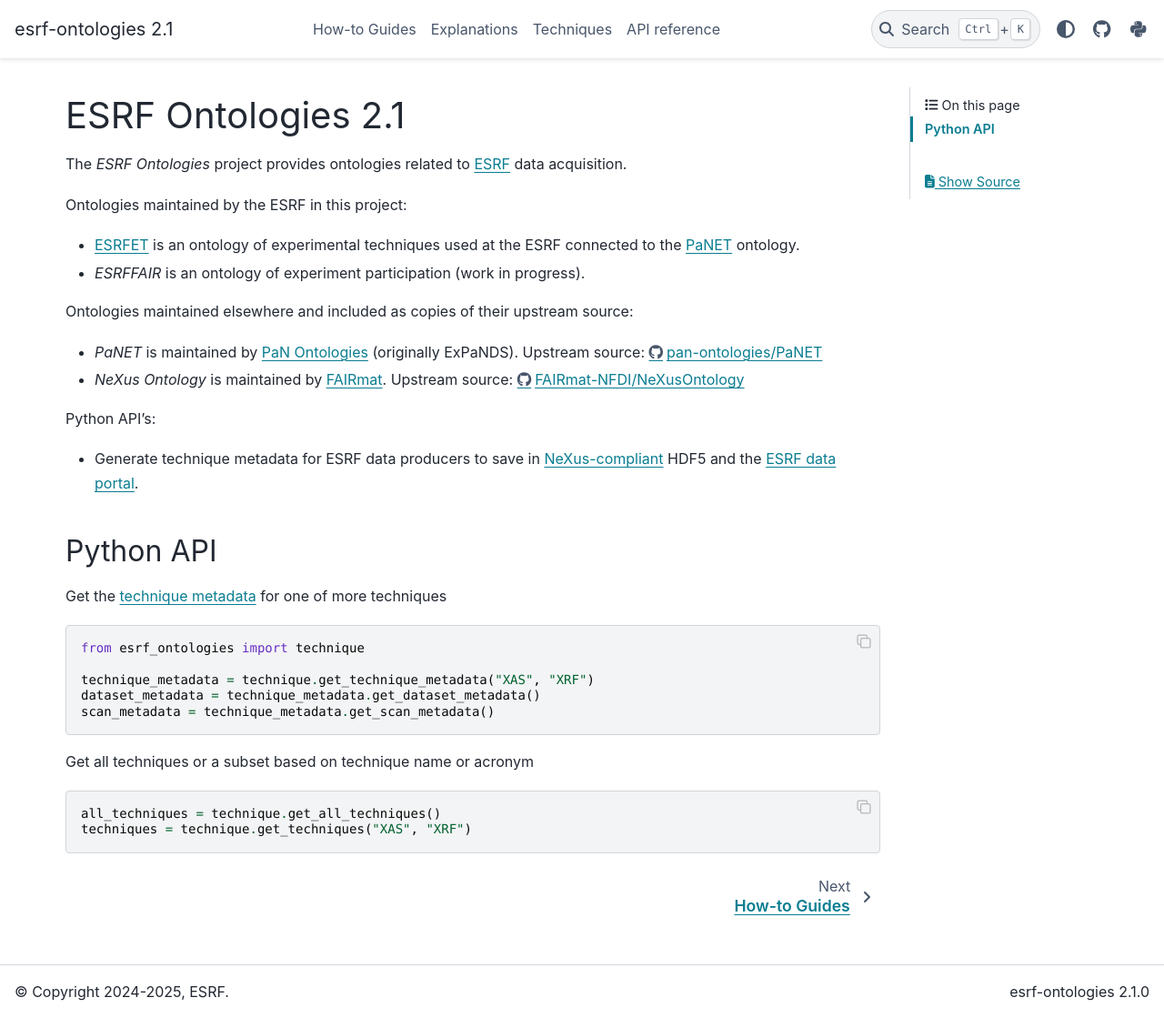
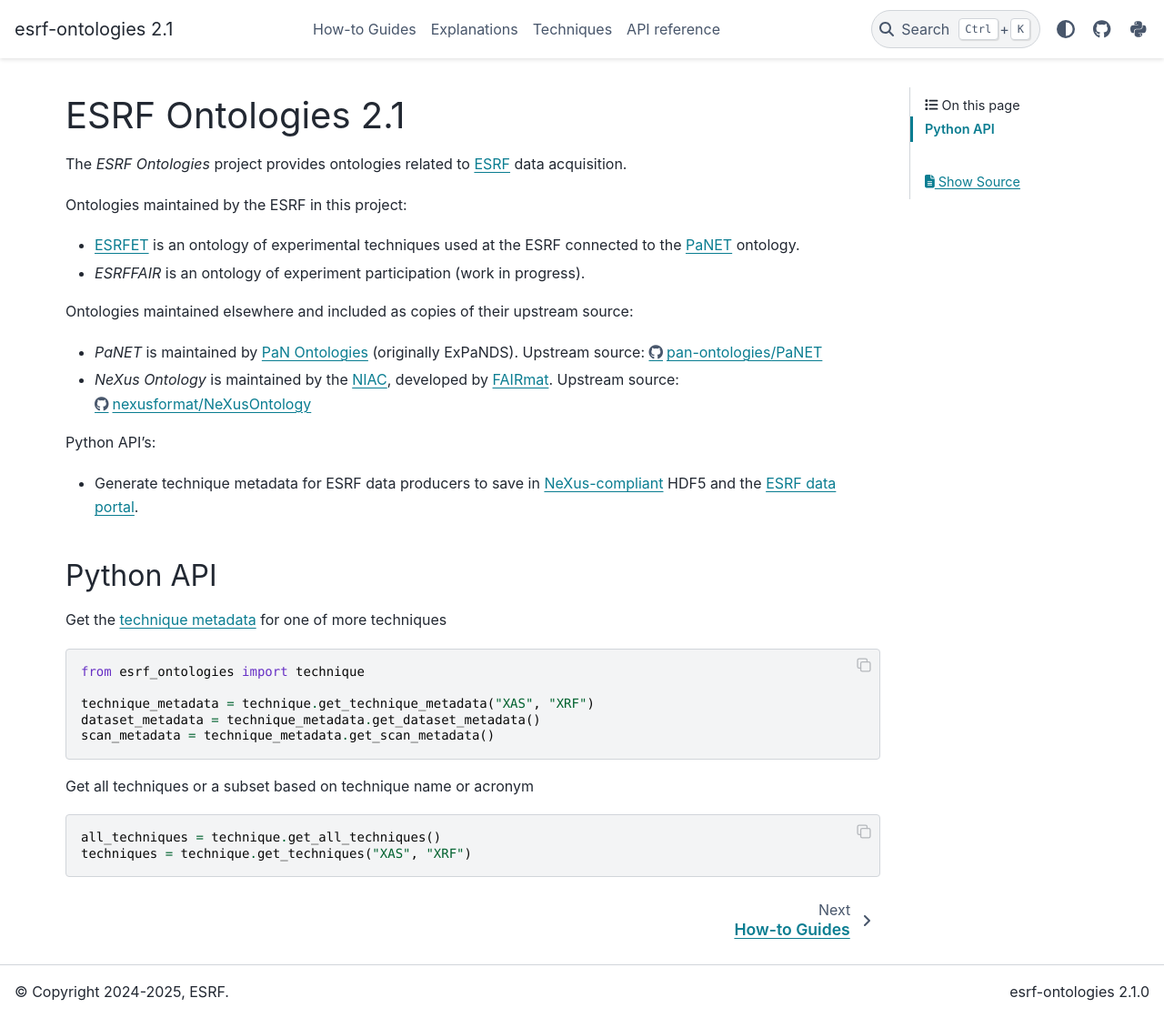
Before and after one commit to pan-ontologies/esrf-ontologies, a Sphinx documentation site: the page built from doc/index.rst, in a window 1280 px wide and 1119 px high. Shown: the whole window at 91% size. Built offline with Sphinx 7.4.7 and the PyData theme 0.15.4, drawn with Linux system fonts in a browser that asks for light colours.

Commit message:
NeXus Ontology: NIAC vs. FAIRmat

```diff
--- a/doc/index.rst
+++ b/doc/index.rst
@@ -13,8 +13,9 @@
 
 * *PaNET* is maintained by `PaN Ontologies <https://github.com/pan-ontologies>`_ (originally ExPaNDS).
   Upstream source: https://github.com/pan-ontologies/PaNET
-* *NeXus Ontology* is maintained by `FAIRmat <https://www.fairmat-nfdi.eu/>`_.
-  Upstream source: https://github.com/FAIRmat-NFDI/NeXusOntology
+* *NeXus Ontology* is maintained by the `NIAC <https://www.nexusformat.org/NIAC.html>`_,
+  developed by `FAIRmat <https://www.fairmat-nfdi.eu/>`_.
+  Upstream source: https://github.com/nexusformat/NeXusOntology
 
 Python API's:
 
```
Also changed, not shown: README.md (+1 -1 lines), ontologies/README.md.
